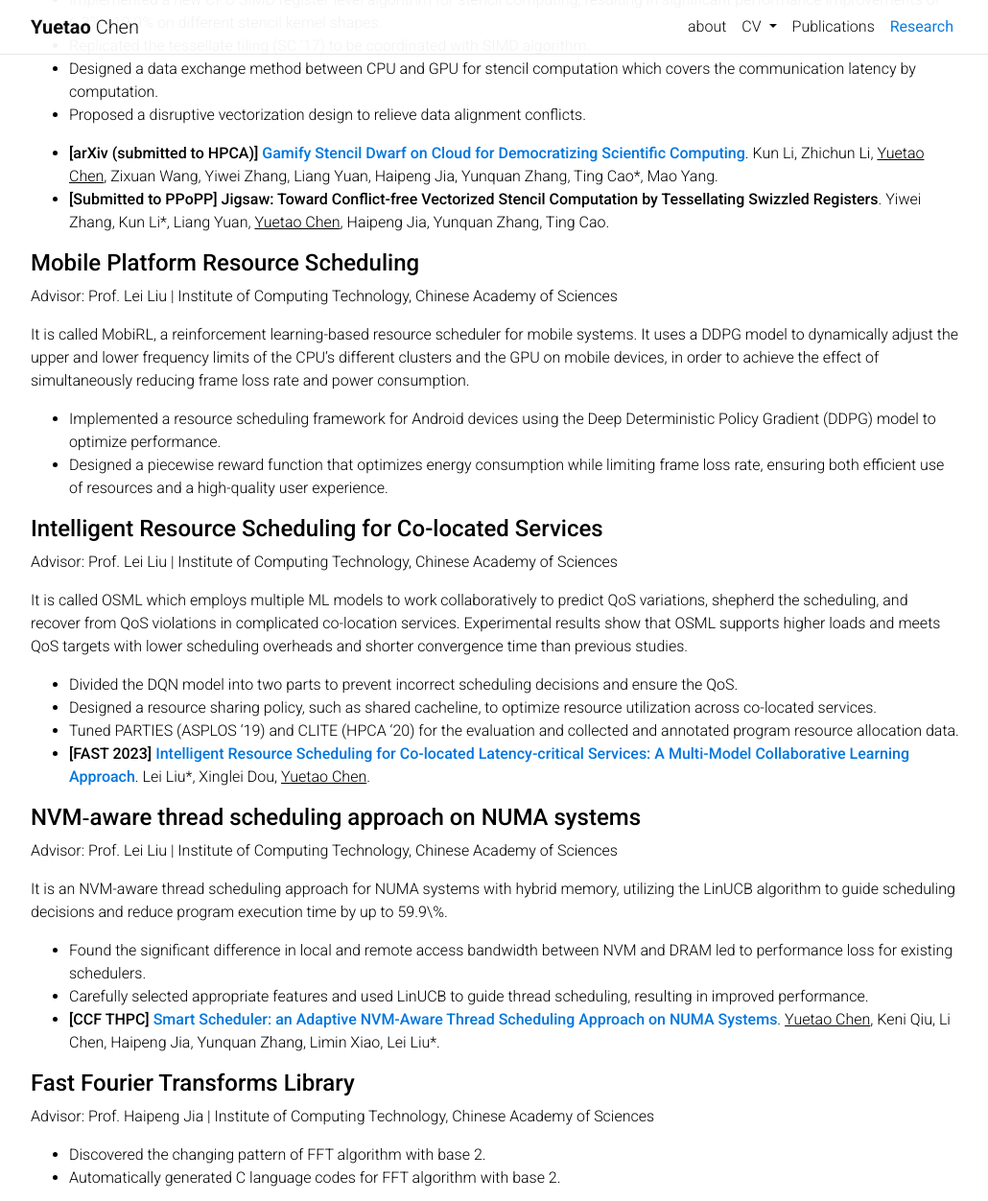
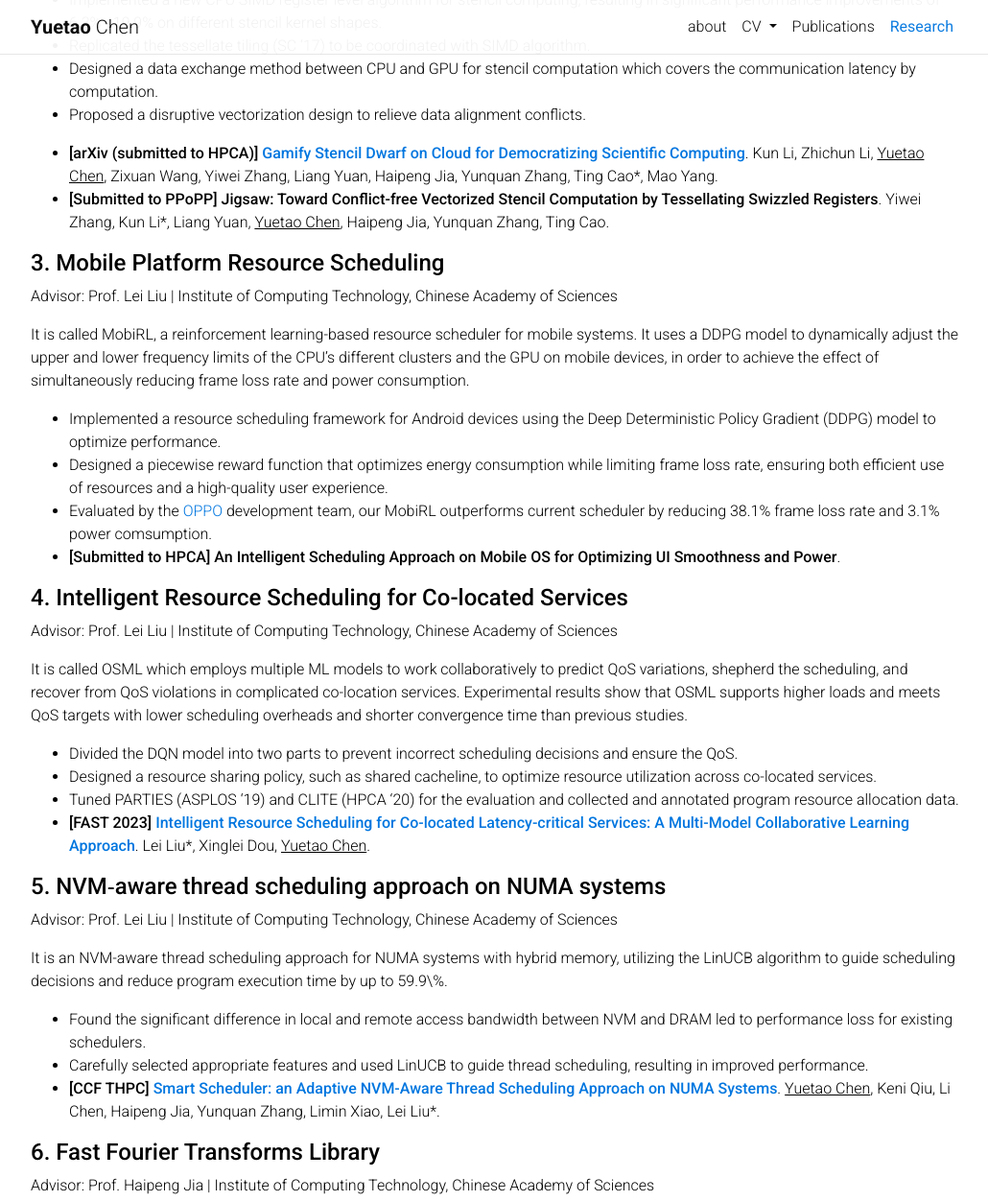
Before and after one commit to chenytpersonalpage/chenytpersonalpage.github.io, a Jekyll site: the page built from _pages/research.md, in a window 1280 px wide and 1400 px high, scrolled down 714 px, cut to the strip 0-1252 px from the top of the window. Shown: the whole strip at 96% size, without its empty margins (123-1153 px from the left). Built offline with Jekyll 4.4.1, drawn with Linux system fonts in a browser that asks for light colours; comment, search, counter and statistics services are not loaded; some of the changed text lies outside the part shown.

Commit message:
Change research

```diff
--- a/_includes/highlights.html
+++ b/_includes/highlights.html
@@ -11,7 +11,7 @@
 <ol>
 
   <li>Yidong Wang, Hao Chen, Qiang Heng, Wenxin Hou, Marios Savvides, Takahiro Shinozaki, Bhiksha Raj, Zhen WuBowen Zhang, Wenxin Hou, Zhen Wu, <u>Jindong Wang</u><sup>#</sup>. FreeMatch: Self-adaptive Thresholding for Semi-supervised Learning. arXiv preprint arXiv:2205.07246. [<a href="https://arxiv.org/abs/2205.07246"
-    target="_blank" rel="noopener noreferrer">arXiv</a>]</li>
+    target="_blank"  rel="noopener noreferrer">arXiv</a>]</li>
 
   <li>Yidong Wang, Bowen Zhang, Wenxin Hou, Zhen Wu, <u>Jindong Wang</u><sup>#</sup>, Takahiro Shinozaki. Margin Calibration for Long-Tailed Visual Recognition. arXiv preprint arXiv:2112.07225. [<a href="https://arxiv.org/abs/2112.07225"
       target="_blank" rel="noopener noreferrer">arXiv</a>]</li>
--- a/_pages/research.md
+++ b/_pages/research.md
@@ -11,7 +11,7 @@ nav: true
 
 
 
-#### **Transform Stencil Computation to Matrix Multiplication on Tensor Cores (Bridging the Gap Between Stencil and Convolution)**
+#### **1. Transform Stencil Computation to Matrix Multiplication on Tensor Cores (Bridging the Gap Between Stencil and Convolution)**
 Advisor: Dr. Kun Li | Microsoft Research Asia
 
 We proposed ConvStencil, a novel stencil computing system designed to efficiently transform stencil computation to matrix multiplication on Tensor Cores. This project analyzed the similarities and differences between stencils and convolutions and optimized them for acceleration on GPUs based on the characteristics of GPU hardware.
@@ -34,15 +34,17 @@ It is the first system for high-performance Stencil on heterogeneous CPU+GPU wit
 - **[arXiv (submitted to HPCA)] [Gamify Stencil Dwarf on Cloud for Democratizing Scientific Computing](https://arxiv.org/pdf/2303.08365.pdf)**. Kun Li, Zhichun Li, <u>Yuetao Chen</u>, Zixuan Wang, Yiwei Zhang, Liang Yuan, Haipeng Jia, Yunquan Zhang, Ting Cao*, Mao Yang.
 - **[Submitted to PPoPP] Jigsaw: Toward Conflict-free Vectorized Stencil Computation by Tessellating Swizzled Registers**. Yiwei Zhang, Kun Li*, Liang Yuan, <u>Yuetao Chen</u>, Haipeng Jia, Yunquan Zhang, Ting Cao.
 
-#### **Mobile Platform Resource Scheduling**
+#### **3. Mobile Platform Resource Scheduling**
 Advisor: Prof. Lei Liu | Institute of Computing Technology, Chinese Academy of Sciences
 
 It is called MobiRL, a reinforcement learning-based resource scheduler for mobile systems.  It uses a DDPG model to dynamically adjust the upper and lower frequency limits of the CPU's different clusters and the GPU on mobile devices, in order to achieve the effect of simultaneously reducing frame loss rate and power consumption.
 
 - Implemented a resource scheduling framework for Android devices using the Deep Deterministic Policy Gradient (DDPG) model to optimize performance.
 - Designed a piecewise reward function that optimizes energy consumption while limiting frame loss rate, ensuring both efficient use of resources and a high-quality user experience.
+- Evaluated by the [OPPO](https://www.oppo.com/) development team, our MobiRL outperforms current scheduler by reducing 38.1% frame loss rate and 3.1% power comsumption.
+- **[Submitted to HPCA] An Intelligent Scheduling Approach on Mobile OS for Optimizing UI Smoothness and Power**.
 
-#### **Intelligent Resource Scheduling for Co-located Services**
+#### **4. Intelligent Resource Scheduling for Co-located Services**
 Advisor: Prof. Lei Liu | Institute of Computing Technology, Chinese Academy of Sciences
 
 It is called OSML which employs multiple ML models to work collaboratively to predict QoS variations, shepherd the scheduling, and recover from QoS violations in complicated co-location services. Experimental results show that OSML supports higher loads and meets QoS targets with lower scheduling overheads and shorter convergence time than previous studies.
@@ -52,7 +54,7 @@ It is called OSML which employs multiple ML models to work collaboratively to pr
 - Tuned PARTIES (ASPLOS '19) and CLITE (HPCA '20) for the evaluation and collected and annotated program resource allocation data.
 - **[FAST 2023] [Intelligent Resource Scheduling for Co-located Latency-critical Services: A Multi-Model Collaborative Learning Approach](https://www.usenix.org/conference/fast23/presentation/liu)**. Lei Liu*, Xinglei Dou, <u>Yuetao Chen</u>.
 
-#### **NVM‑aware thread scheduling approach on NUMA systems**
+#### **5. NVM‑aware thread scheduling approach on NUMA systems**
 Advisor: Prof. Lei Liu | Institute of Computing Technology, Chinese Academy of Sciences
 
 It is an NVM-aware thread scheduling approach for NUMA systems with hybrid memory, utilizing the LinUCB algorithm to guide scheduling decisions and reduce program execution time by up to 59.9\%.
@@ -61,7 +63,7 @@ It is an NVM-aware thread scheduling approach for NUMA systems with hybrid memor
 - Carefully selected appropriate features and used LinUCB to guide thread scheduling, resulting in improved performance.
 - **[CCF THPC] [Smart Scheduler: an Adaptive NVM-Aware Thread Scheduling Approach on NUMA Systems](https://link.springer.com/article/10.1007/s42514-022-00110-2)**. <u>Yuetao Chen</u>, Keni Qiu, Li Chen, Haipeng Jia, Yunquan Zhang, Limin Xiao, Lei Liu*.
 
-#### **Fast Fourier Transforms Library**
+#### **6. Fast Fourier Transforms Library**
 Advisor: Prof. Haipeng Jia | Institute of Computing Technology, Chinese Academy of Sciences
 
 - Discovered the changing pattern of FFT algorithm with base 2.
```
Also changed, not shown: other parts of _pages/research.md (+1 -1 lines), _includes/research.html (+8 -6 lines).
